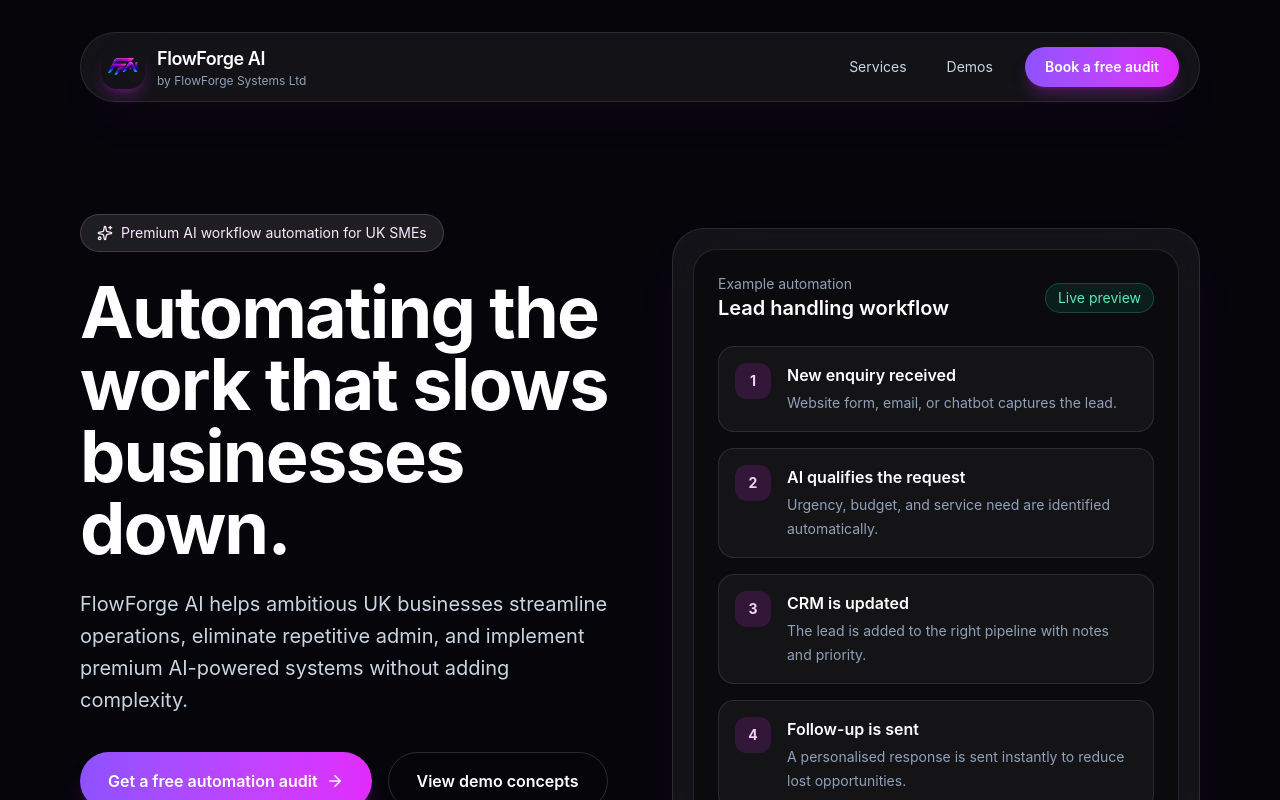
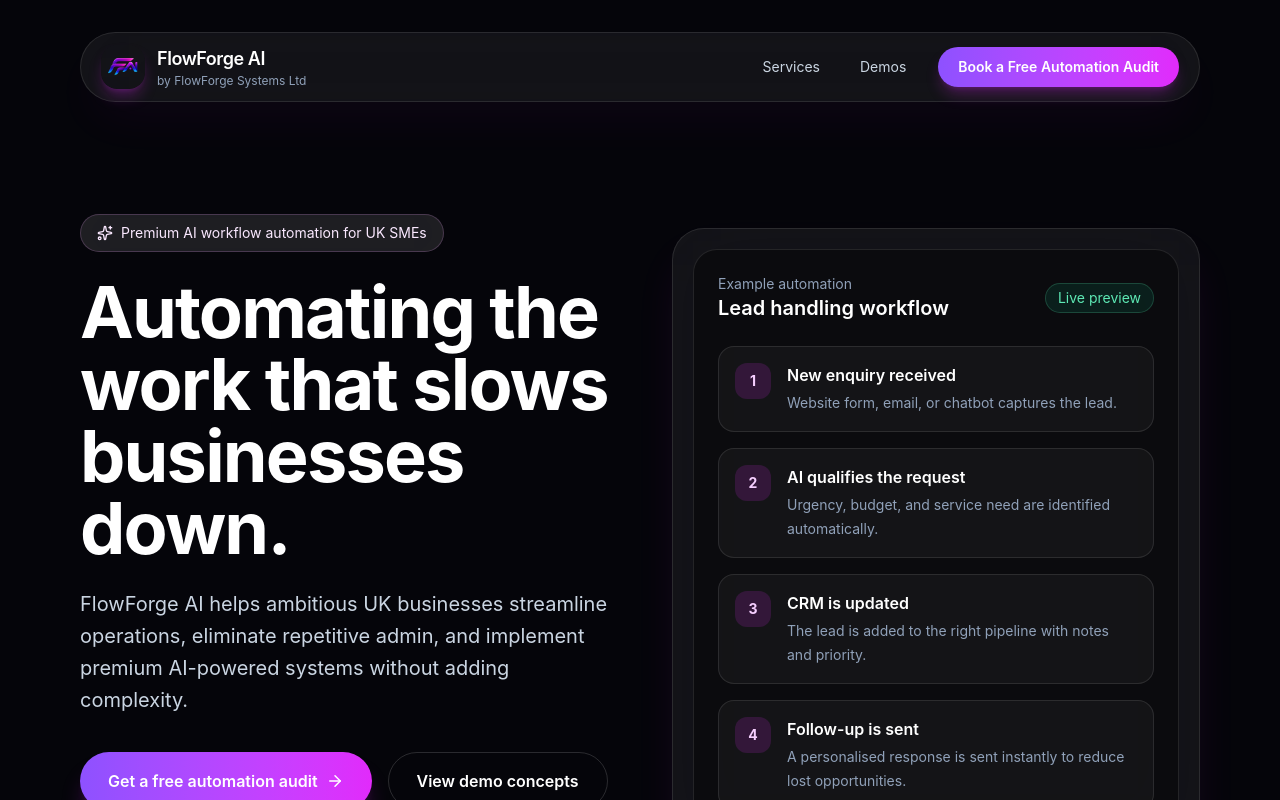
Before and after one commit to Hasoor-A-Bhatti/flowforge-site, a React (Vite) app: page / in a window 1280 px wide. Shown: the top 800 px of the page. Built offline with nearby package versions, Linux system fonts and the light colour scheme.

Commit message:
calendly link added to 2 locations

```diff
--- a/src/App.tsx
+++ b/src/App.tsx
@@ -153,8 +153,11 @@ export default function App() {
             <div className="hidden items-center gap-2 text-sm text-slate-300 md:flex">
               <a href="#services" className="rounded-full px-4 py-2 transition hover:bg-white/10 hover:text-white">Services</a>
               <a href="#demos" className="rounded-full px-4 py-2 transition hover:bg-white/10 hover:text-white">Demos</a>
-              <a href="#contact" className="ml-2 rounded-full bg-gradient-to-r from-violet-500 to-fuchsia-500 px-5 py-2.5 font-semibold text-white shadow-lg shadow-fuchsia-500/25 transition hover:scale-[1.02] hover:brightness-110">
-                Book a free audit
+              <a href="https://calendly.com/hello-flowforge-ai/free-ai-workflow-audit"
+                  target="_blank"
+                  rel="noopener noreferrer"
+                  className="ml-2 rounded-full bg-gradient-to-r from-violet-500 to-fuchsia-500 px-5 py-2.5 font-semibold text-white shadow-lg shadow-fuchsia-500/25 transition hover:scale-[1.02] hover:brightness-110">
+                Book a Free Automation Audit
               </a>
             </div>
           </nav>
@@ -174,7 +177,10 @@ export default function App() {
               </p>
 
               <div className="mt-9 flex flex-col gap-4 sm:flex-row">
-                <a href="#contact" className="inline-flex items-center justify-center gap-2 rounded-full bg-gradient-to-r from-violet-500 to-fuchsia-500 px-7 py-4 font-semibold text-white shadow-xl shadow-fuchsia-500/25 transition hover:scale-[1.02] hover:brightness-110">
+                <a href="https://calendly.com/hello-flowforge-ai/free-ai-workflow-audit"
+                  target="_blank"
+                  rel="noopener noreferrer"
+                  className="inline-flex items-center justify-center gap-2 rounded-full bg-gradient-to-r from-violet-500 to-fuchsia-500 px-7 py-4 font-semibold text-white shadow-xl shadow-fuchsia-500/25 transition hover:scale-[1.02] hover:brightness-110">
                   Get a free automation audit <ArrowRight size={18} />
                 </a>
                 <a href="#demos" className="inline-flex items-center justify-center rounded-full border border-white/15 px-7 py-4 font-semibold text-white transition hover:border-fuchsia-300/40 hover:bg-white/10">
```
